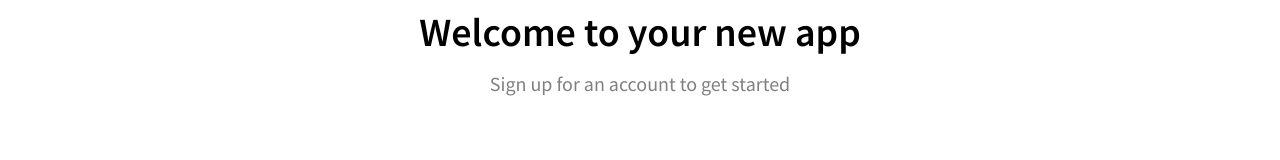
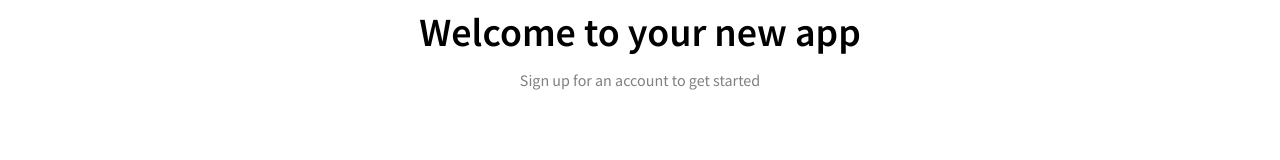
Before and after one commit to clerk/clerk-nextjs-starter, a Next.js app: page / in a window 1280 px wide. Shown: the part 134-294 px from the top of the page. Built offline with nearby package versions, Linux system fonts and the light colour scheme; no server answers.

Commit message:
Make description text smaller on mobile

```diff
--- a/styles/Home.module.css
+++ b/styles/Home.module.css
@@ -45,7 +45,6 @@
 }
 
 .description {
-  font-size: 1.25rem;
   color: #808080;
 }
 
@@ -149,6 +148,10 @@
     font-size: 2.5rem;
   }
 
+  .description {
+    font-size: 1rem;
+  }
+
   .title a:hover,
   .title a:focus,
   .title a:active {
```
